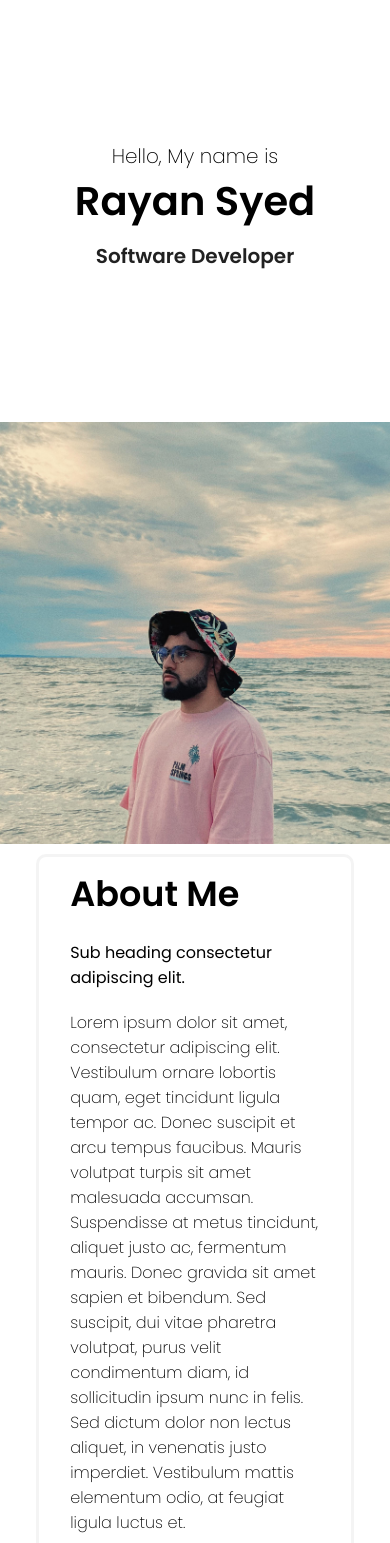
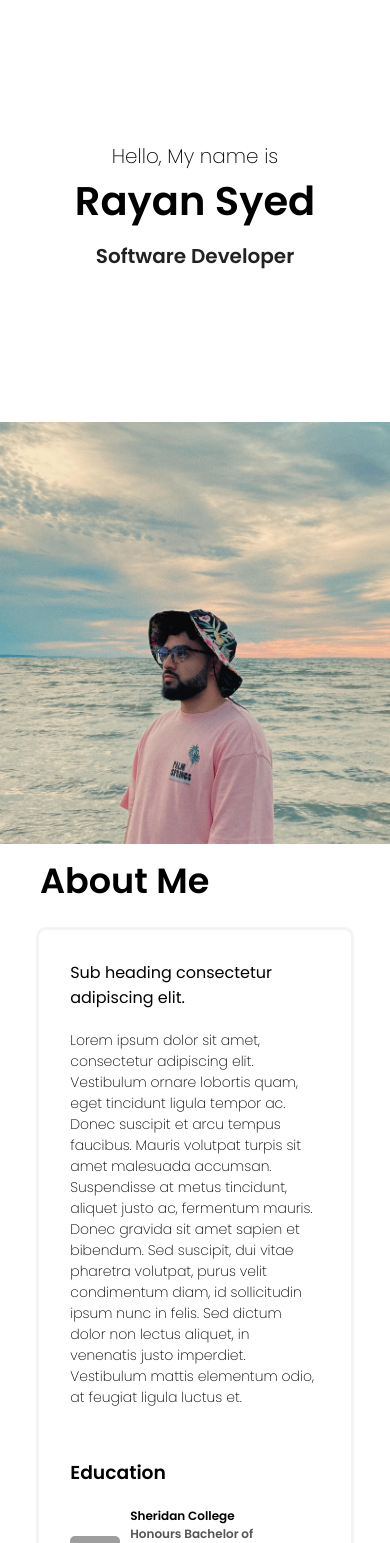
Before and after one commit to rayansyed/rayansyed.github.io, a React (Create React App) app: page / in a window 390 px wide. Shown: the top 1543 px of the page. Built offline with nearby package versions, Linux system fonts and the light colour scheme; grey boxes are pictures that could not be loaded.

Commit message:
mobile styling change: about me title outside scrollview

```diff
--- a/src/components/about/About.jsx
+++ b/src/components/about/About.jsx
@@ -23,10 +23,10 @@ const About = () => {
         //        </p>
         //    </div>
         // </div>
-
+        <div className="a-container">
+            <h1 className="a-title">About Me</h1>
             <div className="a">
                 <div className="a-wrapper">
-                <h1 className="a-title">About Me</h1>
                     <p className="a-sub">
                     Sub heading consectetur adipiscing elit.
                     </p>
@@ -74,6 +74,8 @@ const About = () => {
                     </div>
                 </div>
             </div>
+        </div>
+
     )
 }
 
--- a/src/components/about/about.css
+++ b/src/components/about/about.css
@@ -94,7 +94,6 @@
         overflow-x: hidden;
         width: 80%;
         margin: auto;
-        border-radius: 0px 0px 0px 0px;
         border-color: rgba(90, 90, 90, 0.068);
         border-style: solid;
         margin-top: 10px;
@@ -112,6 +111,10 @@
         height: 50px;
     }
 
+    .a-desc{
+        font-size: 14px;
+    }
+
     .a-wrapper{
         width: 80%;
         padding: 10px;
@@ -126,4 +129,7 @@
         font-size: 12px;
 
     }
+    .a-title{
+        padding: 10px 40px;
+    }
 }
```
Lines whose indentation alone changed are shown as unchanged.
